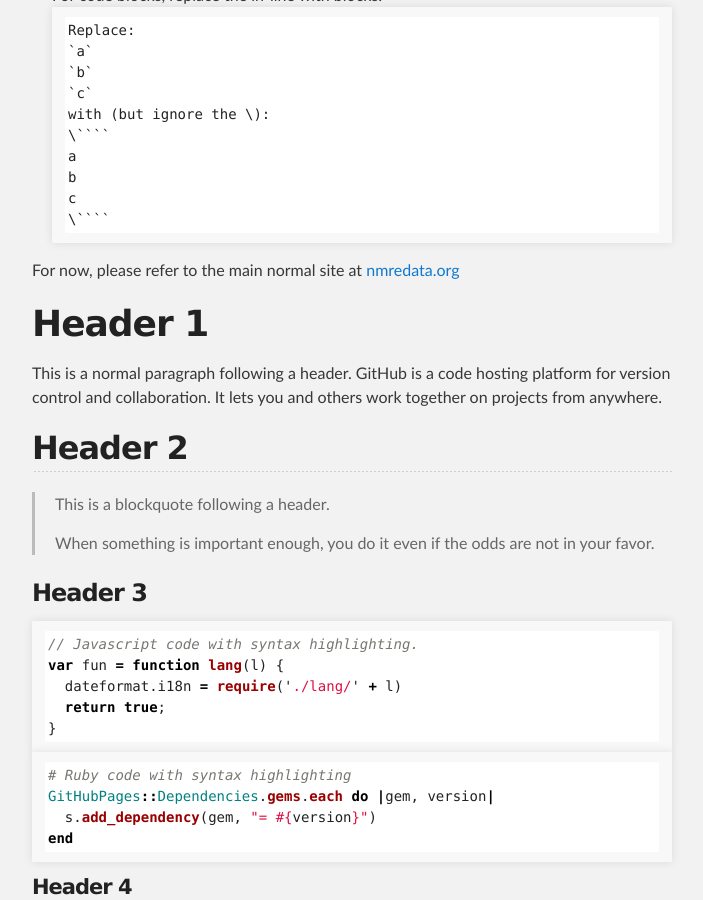
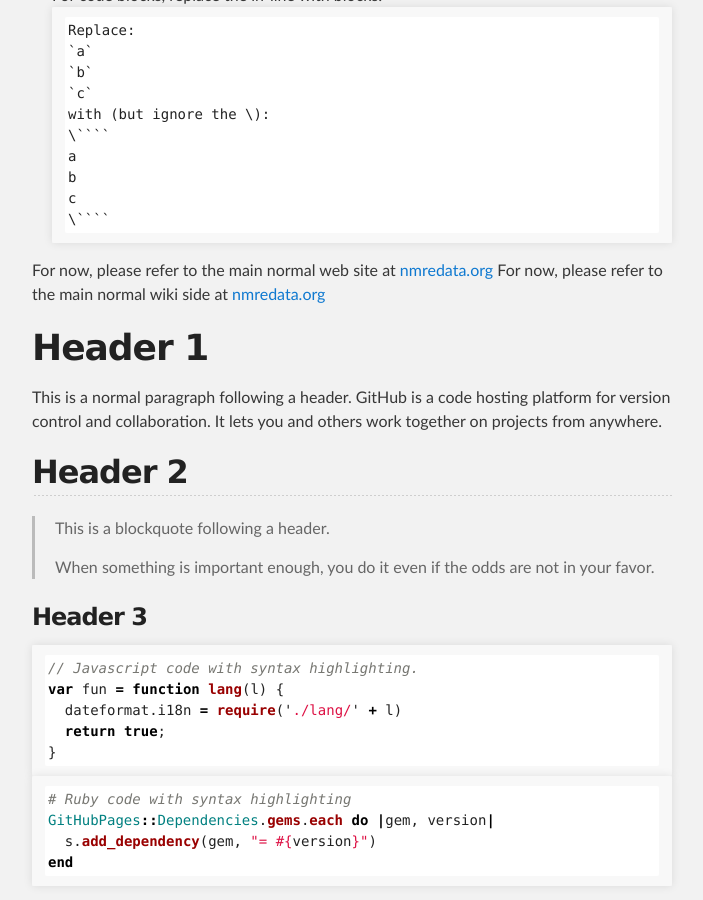
Before and after one commit to NMReDATAInitiative/NMReDATAInitiative.github.io, a Jekyll site: the page built from index.md, in a window 1280 px wide and 900 px high, scrolled down 686 px. Shown: the whole window, without its empty margins (288-991 px from the left). Built offline with Jekyll 4.4.1, drawn with Linux system fonts in a browser that asks for light colours.

`````diff
--- a/index.md
+++ b/index.md
@@ -37,7 +37,8 @@ c
 \````
 ````
 
-For now, please refer to the main normal site at [nmredata.org](http://nmredata.org)
+For now, please refer to the main normal web site at [nmredata.org](http://nmredata.org)
+For now, please refer to the main normal wiki side at [nmredata.org](https://nmredata.org/wiki/Main_Page)
 
 
 # Header 1
`````
